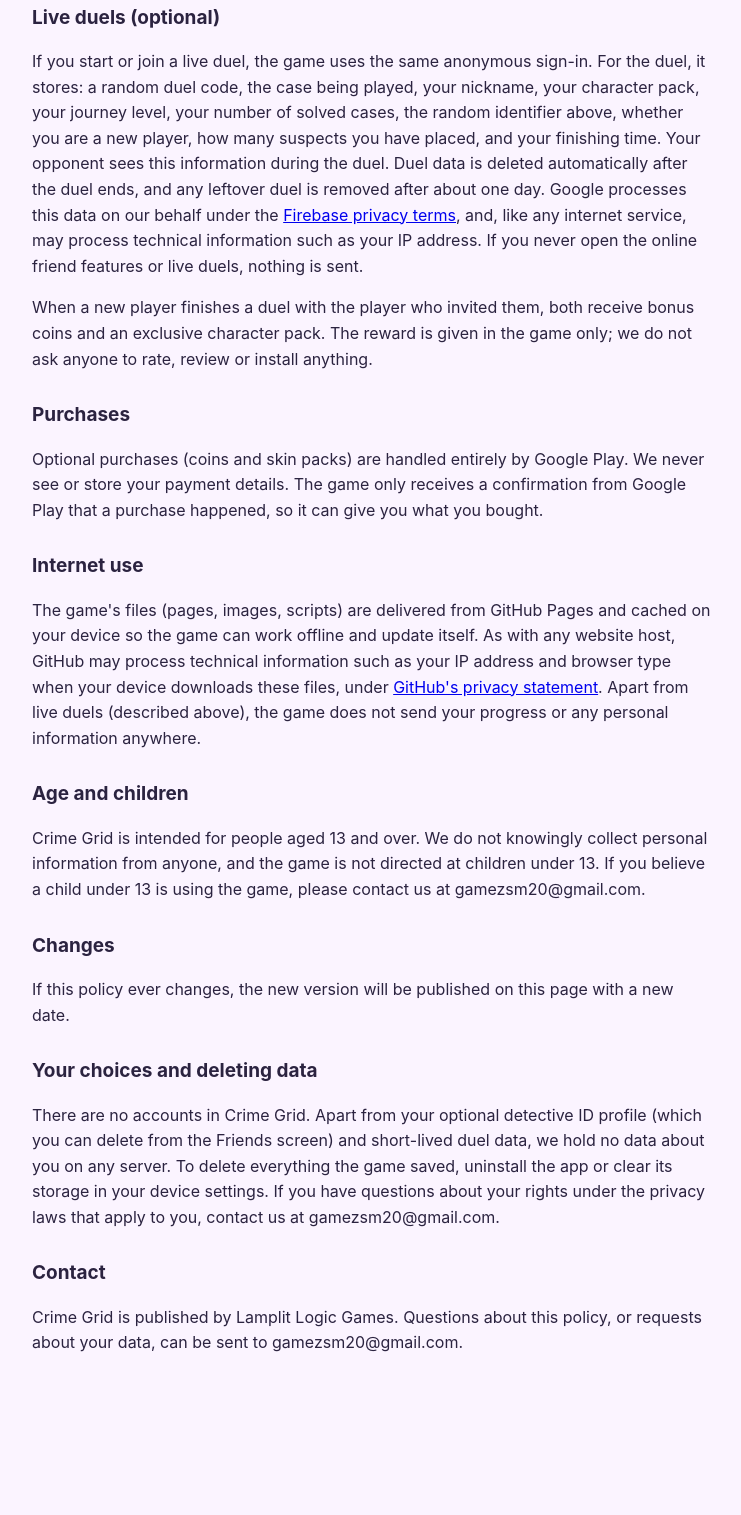
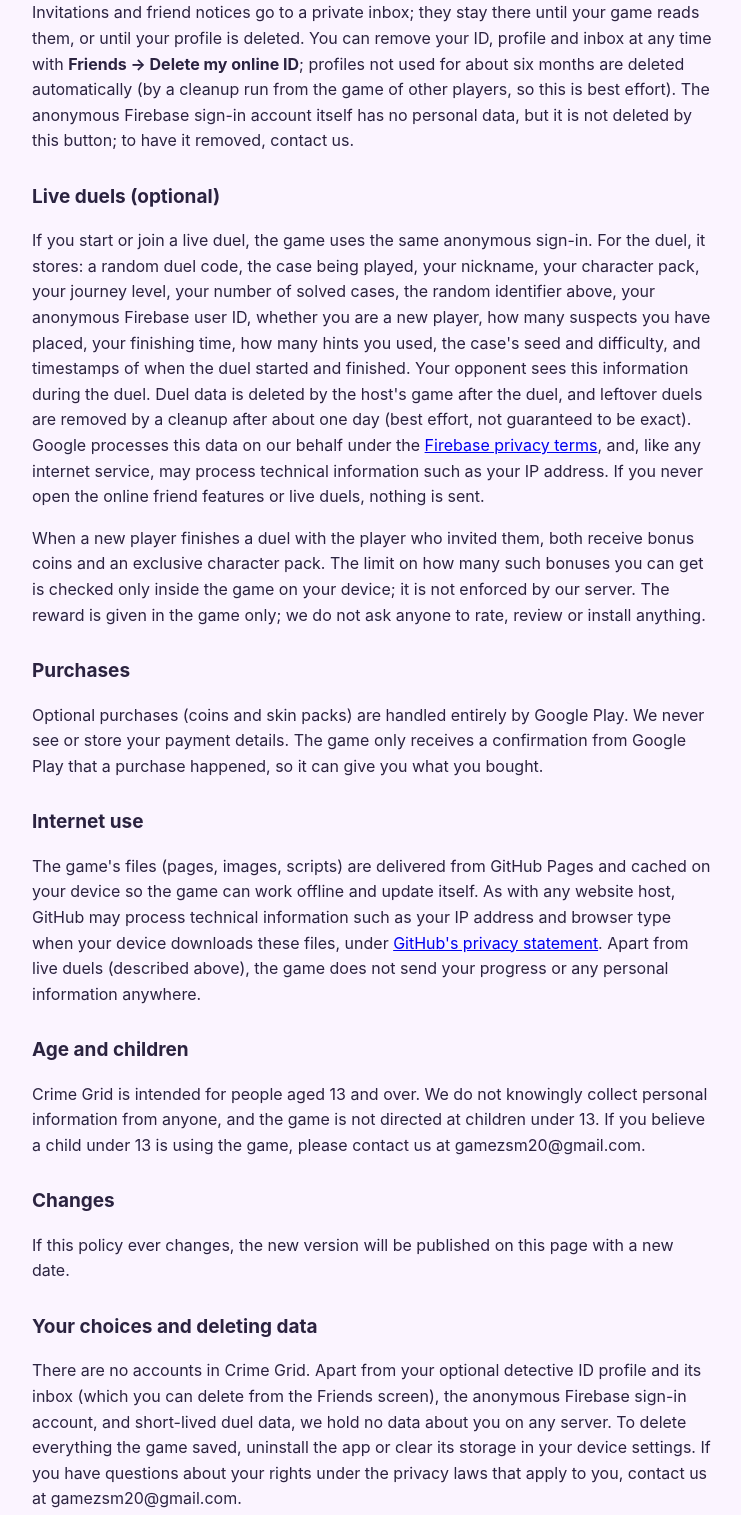
Before and after one commit to shony271415-star/dani-game, a plain HTML site: page privacy.html in a window 1280 px wide. Shown: the part 1209-2724 px from the top of the page, without its empty margins (268-1009 px from the left). Before the commit the page ends 2641 px from the top, so only its background shows below. Drawn offline with Linux system fonts and the light colour scheme.

Commit message:
Privacy policy and setup notes: match what the game really stores
Co-Authored-By: Claude Sonnet 5.5 <noreply@anthropic.com>
Claude-Session: https://claude.ai/code/session_01SkaPn8TLFmuf7TWrAgUYR1

```diff
--- a/privacy.html
+++ b/privacy.html
@@ -20,16 +20,16 @@
 <p><b>Almost nothing.</b> The game does not ask for an account, an email address or any personal details. It contains no ads, no analytics and no tracking tools. It only sends something over the internet when you use the online friend features: your <b>detective ID</b> and <b>live duels</b> (see below).</p>
 
 <h2>What is stored on your device</h2>
-<p>To remember your progress, the game saves the following in your device's local storage: the nickname you choose (it can be anything), the cases you solved and your best times, your coins, the character packs you own and the one you use, your daily-case streak, trophies, daily missions, friends you added, your settings (such as sound and language), the case you are currently playing, and a random identifier that the game creates on first launch (it is not linked to you or to your device). This information stays on your device. Uninstalling the app or clearing its data deletes it. The "Save progress" feature creates a backup code that contains the same information; you decide where to keep or paste it.</p>
+<p>To remember your progress, the game saves the following in your device's local storage: the nickname you choose (it can be anything), the cases you solved and your best times, your coins, the character packs you own and the one you use, your daily-case streak, trophies, daily missions, friends you added, your settings (such as sound and language), the case you are currently playing, and a random identifier that the game creates on first launch (it is not linked to you or to your device), and, if you use online features, the anonymous sign-in tokens from Firebase (stored under the key <i>crime-grid-net</i>). This information stays on your device. Uninstalling the app or clearing its data deletes it. The "Save progress" feature creates a backup code that contains the same information; you decide where to keep or paste it.</p>
 <h2>Friends and challenges</h2>
-<p>You can choose to share a link with a friend. The link contains your nickname, your level, your character pack, your streak, your number of solved cases and the random identifier above. It is created on your device and sent only through the app or chat you pick (for example a messaging app). These friend links do not go through any server; we do not receive or store them. Whoever you send the link to will be able to see this information, so share it only with people you trust.</p>
+<p>You can choose to share a link with a friend. The link contains your nickname, your level, your character pack, your streak, your number of solved cases and the random identifier above. It is created on your device and sent only through the app or chat you pick (for example a messaging app). These friend links do not go through any server; we do not receive or store them. Whoever you send the link to will be able to see this information, so share it only with people you trust. When you add a friend (by link or detective ID), their card is saved on your device, and your card is saved on theirs. Deleting your online ID does not remove the copy your friends already keep.</p>
 
 <h2>Detective ID and online friends (optional)</h2>
-<p>When you open the Friends screen, the game signs in anonymously (no name, email or phone number) to a Google Firebase database and gives you a short <b>detective ID</b>. Friends can type this ID to add you, see you in their list and invite you to a duel inside the game. For this, the server keeps a small public profile: your detective ID, nickname, character pack, journey level, number of solved cases, the random identifier above, and when you last opened the game (to show "online now"). Invitations and friend notices are kept in your private inbox only until your game reads them. You can remove your ID and profile at any time with <b>Friends → Delete my online ID</b>; profiles not used for about six months are deleted automatically.</p>
+<p>When you open the Friends screen, the game signs in anonymously (no name, email or phone number) to a Google Firebase database and gives you a short <b>detective ID</b>. Friends can type this ID to add you, see you in their list and invite you to a duel inside the game. For this, the server keeps a small public profile: your detective ID, the anonymous Firebase user ID, nickname, character pack, journey level, number of solved cases, the random identifier above, and when you last opened the game (to show "online now"). Invitations and friend notices go to a private inbox; they stay there until your game reads them, or until your profile is deleted. You can remove your ID, profile and inbox at any time with <b>Friends → Delete my online ID</b>; profiles not used for about six months are deleted automatically (by a cleanup run from the game of other players, so this is best effort). The anonymous Firebase sign-in account itself has no personal data, but it is not deleted by this button; to have it removed, contact us.</p>
 
 <h2>Live duels (optional)</h2>
-<p>If you start or join a live duel, the game uses the same anonymous sign-in. For the duel, it stores: a random duel code, the case being played, your nickname, your character pack, your journey level, your number of solved cases, the random identifier above, whether you are a new player, how many suspects you have placed, and your finishing time. Your opponent sees this information during the duel. Duel data is deleted automatically after the duel ends, and any leftover duel is removed after about one day. Google processes this data on our behalf under the <a href="https://firebase.google.com/support/privacy">Firebase privacy terms</a>, and, like any internet service, may process technical information such as your IP address. If you never open the online friend features or live duels, nothing is sent.</p>
-<p>When a new player finishes a duel with the player who invited them, both receive bonus coins and an exclusive character pack. The reward is given in the game only; we do not ask anyone to rate, review or install anything.</p>
+<p>If you start or join a live duel, the game uses the same anonymous sign-in. For the duel, it stores: a random duel code, the case being played, your nickname, your character pack, your journey level, your number of solved cases, the random identifier above, your anonymous Firebase user ID, whether you are a new player, how many suspects you have placed, your finishing time, how many hints you used, the case's seed and difficulty, and timestamps of when the duel started and finished. Your opponent sees this information during the duel. Duel data is deleted by the host's game after the duel, and leftover duels are removed by a cleanup after about one day (best effort, not guaranteed to be exact). Google processes this data on our behalf under the <a href="https://firebase.google.com/support/privacy">Firebase privacy terms</a>, and, like any internet service, may process technical information such as your IP address. If you never open the online friend features or live duels, nothing is sent.</p>
+<p>When a new player finishes a duel with the player who invited them, both receive bonus coins and an exclusive character pack. The limit on how many such bonuses you can get is checked only inside the game on your device; it is not enforced by our server. The reward is given in the game only; we do not ask anyone to rate, review or install anything.</p>
 
 <h2>Purchases</h2>
 <p>Optional purchases (coins and skin packs) are handled entirely by Google Play. We never see or store your payment details. The game only receives a confirmation from Google Play that a purchase happened, so it can give you what you bought.</p>
@@ -44,7 +44,7 @@
 <p>If this policy ever changes, the new version will be published on this page with a new date.</p>
 
 <h2>Your choices and deleting data</h2>
-<p>There are no accounts in Crime Grid. Apart from your optional detective ID profile (which you can delete from the Friends screen) and short-lived duel data, we hold no data about you on any server. To delete everything the game saved, uninstall the app or clear its storage in your device settings. If you have questions about your rights under the privacy laws that apply to you, contact us at gamezsm20@gmail.com.</p>
+<p>There are no accounts in Crime Grid. Apart from your optional detective ID profile and its inbox (which you can delete from the Friends screen), the anonymous Firebase sign-in account, and short-lived duel data, we hold no data about you on any server. To delete everything the game saved, uninstall the app or clear its storage in your device settings. If you have questions about your rights under the privacy laws that apply to you, contact us at gamezsm20@gmail.com.</p>
 <h2>Contact</h2>
 <p>Crime Grid is published by Lamplit Logic Games. Questions about this policy, or requests about your data, can be sent to gamezsm20@gmail.com.</p>
 </body>
```
Also changed, not shown: 1 other file.
